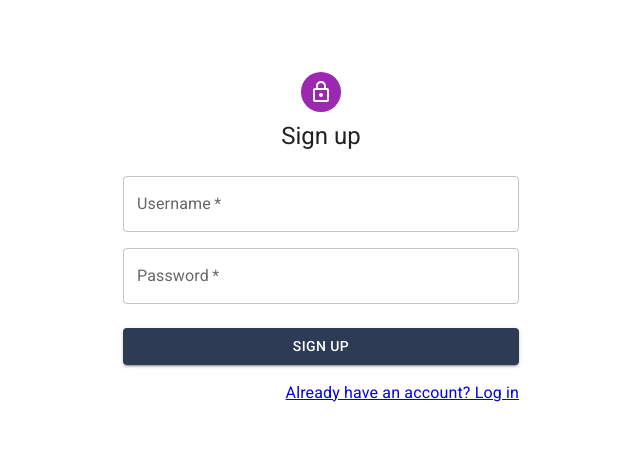
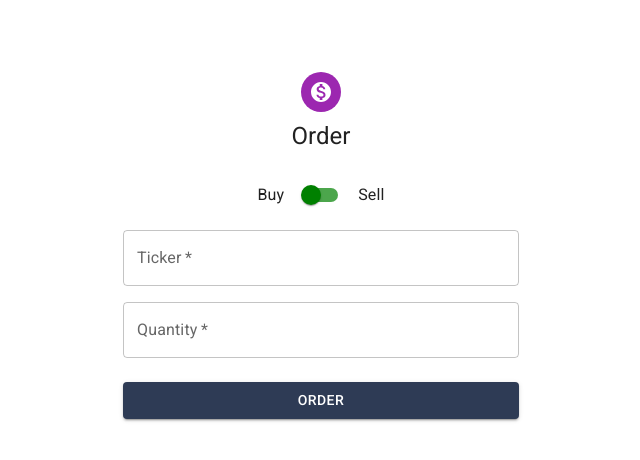
Before and after one commit to Matt867/stock-dashboard, a React (Vite) app in the folder frontend/: page /order in a window 1280 px wide. Shown: the top 460 px of the page, without its empty margins (319-959 px from the left). Built offline with nearby package versions, Linux system fonts and the light colour scheme.

Commit message:
add order view

```diff
--- a/frontend/package.json
+++ b/frontend/package.json
@@ -4,7 +4,7 @@
   "version": "0.0.0",
   "type": "module",
   "scripts": {
-    "dev": "vite --port 4000 --host 88.198.184.61",
+    "dev": "vite --port 4001 --host 88.198.184.61",
     "build": "vite build --port 4000 --host 88.198.184.61",
     "preview": "vite preview --port 4000 --host 88.198.184.61"
   },
--- /dev/null
+++ b/frontend/src/components/buysellswitch.jsx
@@ -0,0 +1,68 @@
+import React from "react";
+import Switch from "@mui/material/Switch";
+import Grid from "@mui/material/Grid";
+import { useState } from "react";
+import { createTheme, ThemeProvider } from "@mui/material/styles";
+
+export default function Switches({changeSwitch}) {
+  const [state, setState] = React.useState({
+    checkedA: false
+  });
+  const [ticked, setTicked] = useState(false)
+
+  const handleChange = name => event => {
+    setState({ ...state, [name]: event.target.checked });
+    setTicked(!ticked);
+    changeSwitch(!ticked)
+  };
+
+  const theme = createTheme({
+    components: {
+      MuiSwitch: {
+        styleOverrides: {
+
+          switchBase: {
+            // Controls default (unchecked) color for the thumb
+            color: "green"
+          },
+
+
+          colorPrimary: {
+            "&.Mui-checked": {
+              // Controls checked color for the thumb
+              color: "red"
+            }
+          },
+          track: {
+            // Controls default (unchecked) color for the track
+            opacity: 0.7,
+            backgroundColor: "green",
+            ".Mui-checked.Mui-checked + &": {
+              // Controls checked color for the track
+              opacity: 0.7,
+              backgroundColor: "red"
+            }
+          }
+        }
+      }
+    }
+  })
+
+  return (<>
+      <Grid component="label" container alignItems="center" justifyContent="center" spacing={1}>
+        <Grid item>Buy</Grid>
+        <Grid item>
+          <ThemeProvider theme={theme}>
+            <Switch
+              size="medium"
+              checked={state.checkedA}
+              onChange={handleChange("checkedA")}
+              value="checkedA"
+            />
+          </ThemeProvider>
+        </Grid>
+        <Grid item>Sell</Grid>
+      </Grid>
+    </>
+  );
+}
--- a/frontend/src/views/order/order.jsx
+++ b/frontend/src/views/order/order.jsx
@@ -7,24 +7,46 @@ import FormControlLabel from '@mui/material/FormControlLabel';
 import Checkbox from '@mui/material/Checkbox';
 import Grid from '@mui/material/Grid';
 import Box from '@mui/material/Box';
-import LockOutlinedIcon from '@mui/icons-material/LockOutlined';
+import MonetizationOnIcon from '@mui/icons-material/MonetizationOn';
 import Typography from '@mui/material/Typography';
 import Container from '@mui/material/Container';
 import { createTheme, ThemeProvider } from '@mui/material/styles';
 import { useState } from 'react';
-import { Link } from "react-router-dom"
+import { Link } from "react-router-dom";
+import BuySellSwitch from '../../components/buysellswitch';
 
 const theme = createTheme();
 
 export default function Order({token, setToken, loggedIn, setLoggedIn}) {
 
-  const [userName, setUsername] = useState("")
-  const [passWord, setPassword] = useState("")
+  const [ticker, setTicker] = useState("")
+  const [quantity, setQuantity] = useState("")
+  const [checked, setChecked] = useState(false)
 
   const handleSubmit = async (event) => {
     event.preventDefault();
-    console.log("ORDER MADE")
+    console.log(event)
+    let url = "";
+    checked ? url = "http://88.198.184.61:2345/buy" : url = "http://88.198.184.61:2345/sell";
+
+    const response = await fetch(url, {
+          method: "POST",
+              headers: {
+                  'Accept': 'application/json',
+                  'Content-Type': 'application/json'
+              },
+              body: JSON.stringify({
+                  ticker: ticker,
+                  quantity: quantity,
+                  token: token,
+              })
+      })
+
   }
+
+  React.useEffect(() => {
+    console.log("change detected", checked)
+  }, [checked])
 
   return (
     <ThemeProvider theme={theme}>
@@ -39,33 +61,36 @@ export default function Order({token, setToken, loggedIn, setLoggedIn}) {
           }}
         >
           <Avatar sx={{ m: 1, bgcolor: 'secondary.main' }}>
-            <LockOutlinedIcon />
+            <MonetizationOnIcon />
           </Avatar>
           <Typography component="h1" variant="h5">
-            Sign up
+            Order
           </Typography>
           <Box component="form" noValidate onSubmit={handleSubmit} sx={{ mt: 3 }}>
             <Grid container spacing={2}>
               <Grid item xs={12}>
+                <BuySellSwitch changeSwitch = {setChecked}></BuySellSwitch>
+              </Grid>
+              <Grid item xs={12}>
                 <TextField
                   required
                   fullWidth
-                  name="username"
-                  id="username"
-                  label="Username"
-                  onChange={(e) => setUsername(e.target.value)}
+                  name="ticker"
+                  id="ticker"
+                  label="Ticker"
+                  onChange={(e) => setTicker(e.target.value)}
                 />
               </Grid>
               <Grid item xs={12}>
                 <TextField
                   required
                   fullWidth
-                  name="password"
-                  label="Password"
-                  type="password"
-                  id="password"
-                  onChange={(e) => setPassword(e.target.value)}
-                  autoComplete="new-password"
+                  name="quantity"
+                  label="Quantity"
+                  type="quantity"
+                  id="quantity"
+                  onChange={(e) => setQuantity(e.target.value)}
+                  autoComplete="new-quantity"
                 />
               </Grid>
             </Grid>
@@ -76,15 +101,8 @@ export default function Order({token, setToken, loggedIn, setLoggedIn}) {
               sx={{ mt: 3, mb: 2 }}
               style={{backgroundColor: '#2E3B55'}}
             >
-              Sign Up
+              Order
             </Button>
-            <Grid container justifyContent="flex-end">
-              <Grid item>
-                <Link to={"/login"}>
-                  Already have an account? Log in
-                </Link>
-              </Grid>
-            </Grid>
           </Box>
         </Box>
       </Container>
```
